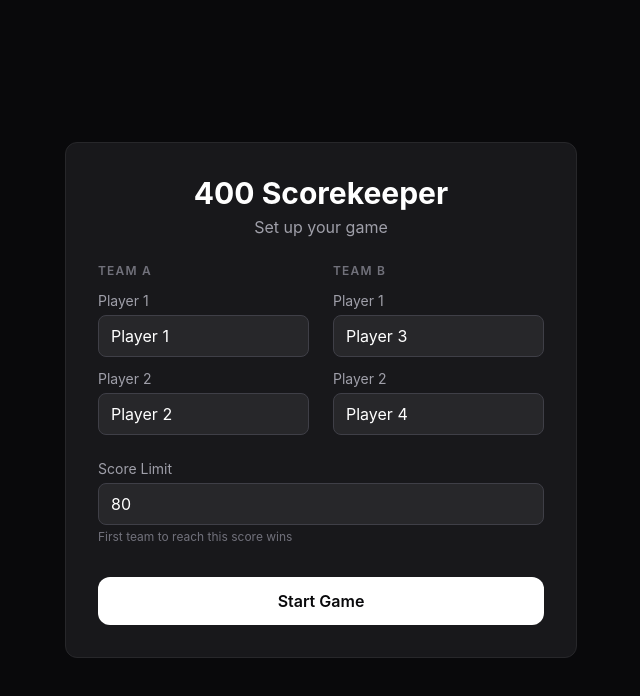
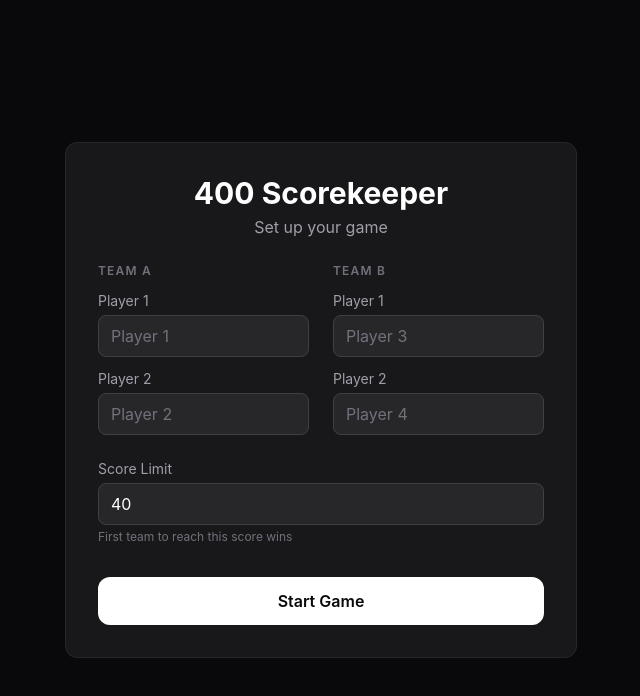
Before and after one commit to abassaf/400-scorekeeper, a React (Vite) app: page / in a window 1280 px wide. Shown: the top 696 px of the page, without its empty margins (319-959 px from the left). Built offline with nearby package versions, Linux system fonts and the light colour scheme.

Commit message:
use placeholders for player names and default score limit to 40

```diff
--- a/src/components/Setup.tsx
+++ b/src/components/Setup.tsx
@@ -12,23 +12,24 @@ const DEFAULTS: [string, string, string, string] = [
 ];
 
 export function Setup({ onStart }: SetupProps) {
-  const [names, setNames] = useState<[string, string, string, string]>([
-    "Player 1",
-    "Player 2",
-    "Player 3",
-    "Player 4",
-  ]);
-  const [scoreLimit, setScoreLimit] = useState<number>(80);
+  const [names, setNames] = useState<[string, string, string, string]>(["", "", "", ""]);
+  const [scoreLimitRaw, setScoreLimitRaw] = useState<string>("40");
+  const [scoreLimit, setScoreLimit] = useState<number>(40);
+
+  const scoreLimitInvalid = parseInt(scoreLimitRaw, 10) < 40 || isNaN(parseInt(scoreLimitRaw, 10));
 
   function updateName(index: 0 | 1 | 2 | 3, value: string): void {
-    const next: [string, string, string, string] = [...names] as [
-      string,
-      string,
-      string,
-      string,
-    ];
+    const next: [string, string, string, string] = [...names] as [string, string, string, string];
     next[index] = value;
     setNames(next);
+  }
+
+  function handleScoreLimit(value: string): void {
+    setScoreLimitRaw(value);
+    const parsed = parseInt(value, 10);
+    if (!isNaN(parsed)) {
+      setScoreLimit(parsed);
+    }
   }
 
   function handleStart(): void {
@@ -36,17 +37,6 @@ export function Setup({ onStart }: SetupProps) {
       (name, i) => name.trim() || DEFAULTS[i],
     ) as [string, string, string, string];
     onStart(resolved, scoreLimit);
-  }
-
-  const [scoreLimitRaw, setScoreLimitRaw] = useState<string>(String(scoreLimit));
-  const scoreLimitInvalid = parseInt(scoreLimitRaw, 10) < 40 || isNaN(parseInt(scoreLimitRaw, 10));
-
-  function handleScoreLimit(value: string): void {
-    setScoreLimitRaw(value);
-    const parsed = parseInt(value, 10);
-    if (!isNaN(parsed)) {
-      setScoreLimit(parsed);
-    }
   }
 
   const inputClass =
```
Lines whose indentation alone changed are shown as unchanged.
